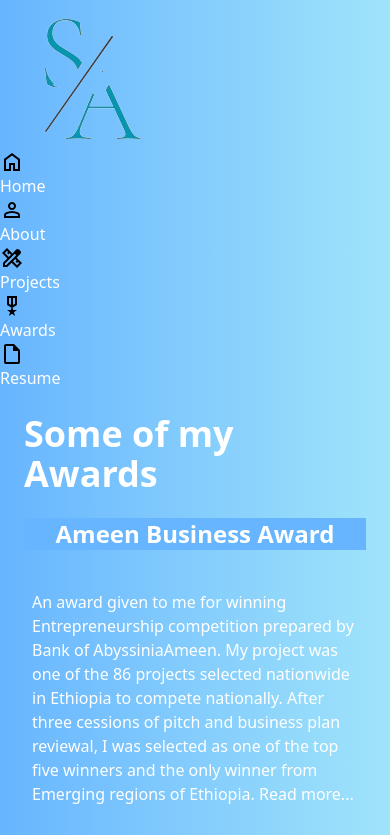
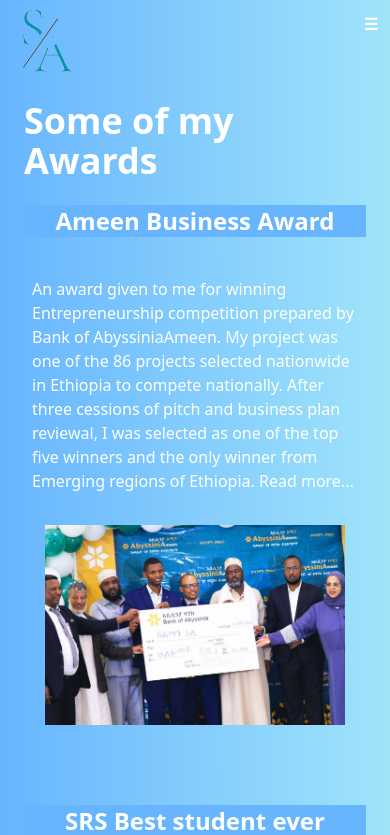
Before and after one commit to SalmanAliGithub/UGR-7808-14, a website: page src/awards.html in a window 390 px wide. Shown: the top 835 px of the page. Drawn offline with Linux system fonts and the light colour scheme.

Commit message:
responsive menu navbar added

```diff
--- a/src/awards.html
+++ b/src/awards.html
@@ -8,17 +8,21 @@
     <link rel="stylesheet" href="output.css">
 </head>
 
-<body class="bg-gradient-to-r from-leftBgColor to-rightBgColor text-white"></body>
-    <header>
-        <div>
-            <a href="./index.html"><img src="./images/logo.png" alt="logo"></a>
-            <ul>
-                <li><a href="./index.html"><img src="./images/home.svg" alt="home-icon"> Home</a></li>
-                <li><a href="./about.html"><img src="./images/about.svg" alt="about-icon"> About</a></li>
-                <li><a href="./projects.html"><img src="./images/projects.svg" alt="projects-icon"> Projects</a></li>
-                <li><a href="./awards.html"><img src="./images/awards.svg" alt="awards-icon"> Awards</a></li>
-                <li><a href="./resume.html"><img src="./images/resume.svg" alt="resume-icon"> Resume</a></li>
+<body class="bg-gradient-to-r from-leftBgColor to-rightBgColor text-white">
+    <header class="sticky top-0 w-full bg-gradient-to-r">
+        <div class="menu-container flex justify-between">
+            <a id="logo" class="flex w-20 " href="./index.html"><img src="./images/logo.png" alt="logo"></a>
+            <div id="myNav" class="hidden landing-page sm:flex items-center">
+            <a class="flex justify-end sm:hidden cursor-pointer text-white m-3 font-bold" id="closebtn">&times;</a>
+            <ul class="sm:flex items-center ">
+                <li class="flex justify-center"><a class="md:flex pr-2 m-2 hover:bg-leftBgColor rounded-lg" href="./index.html"><img src="./images/home.svg" alt="home-icon"> Home</a></li>
+                <li class="flex justify-center"><a class="md:flex pr-2 m-2 hover:bg-leftBgColor rounded-lg" href="./about.html"><img src="./images/about.svg" alt="about-icon"> About</a></li>
+                <li class="flex justify-center"><a class="md:flex pr-2 m-2 hover:bg-leftBgColor rounded-lg" href="./projects.html"><img src="./images/projects.svg" alt="projects-icon"> Projects</a></li>
+                <li class="flex justify-center"><a class="md:flex pr-2 m-2 hover:bg-leftBgColor rounded-lg" href="./awards.html"><img src="./images/awards.svg" alt="awards-icon"> Awards</a></li>
+                <li class="flex justify-center"><a class="md:flex pr-2 m-2 hover:bg-leftBgColor rounded-lg" href="./resume.html"><img src="./images/resume.svg" alt="resume-icon"> Resume</a></li>
             </ul>
+            </div>
+            <span class=" cursor-pointer sm:hidden text-white m-3 font-bold" id="menu-burger">&#9776</span>
         </div>
     </header>
 
@@ -101,5 +105,4 @@
             <img width="300px" src="images/NFC.jpg" alt="NFC-img">
         </div>
     </div>
-
-    <footer>
+</body>
```
Also changed, not shown: src/about.html (+13 -9 lines), src/index.html (+11 -10 lines), src/projects.html (+13 -9 lines), src/resume.html (+13 -9 lines).
